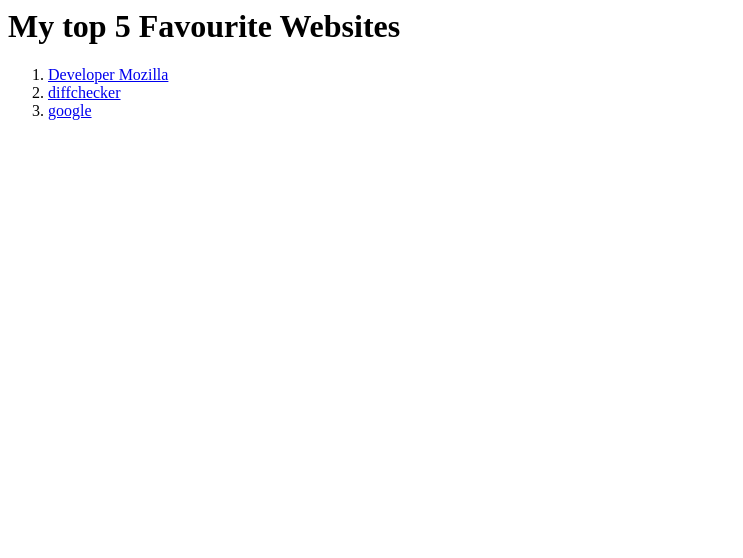
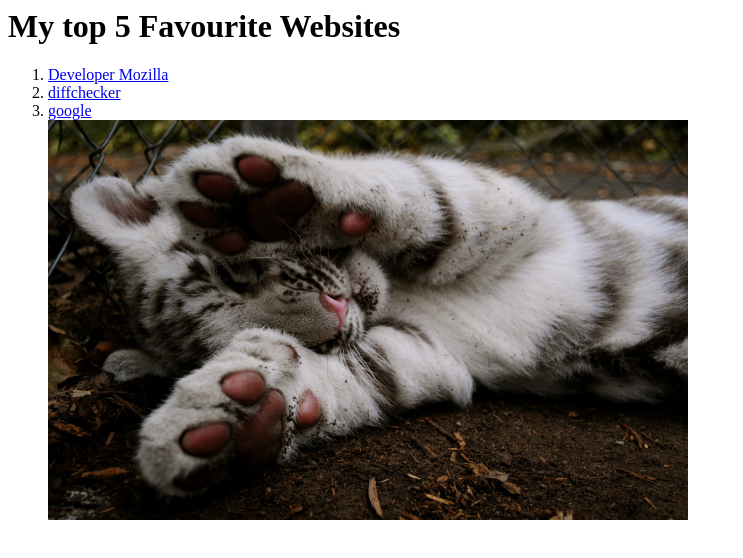
Before and after one commit to Ana-Maria98/ana-maria, a plain HTML site: page index.html in a window 1280 px wide. Shown: the whole page, without its empty margins (0-743 px from the left). Drawn offline with Linux system fonts and the light colour scheme.

Commit message:
add new image

```diff
--- a/index.html
+++ b/index.html
@@ -4,4 +4,5 @@
     <li><a href="https://www.diffchecker.com/text-compare/">Developer Mozilla</a></li>
     <li><a href="https://www.diffchecker.com/text-compare/">diffchecker</a></li>
     <li><a href="https://google.com/">google</a></li>
+    <div><img src="tigru.jpg" alt="Hello Git" style="width:100%;max-width:640px"></div>
 </ol>
```
Also changed, not shown: tigru.jpg (added).
